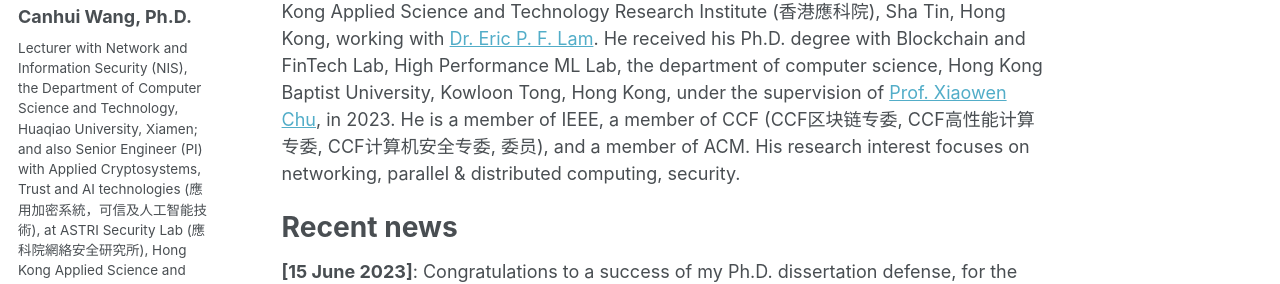
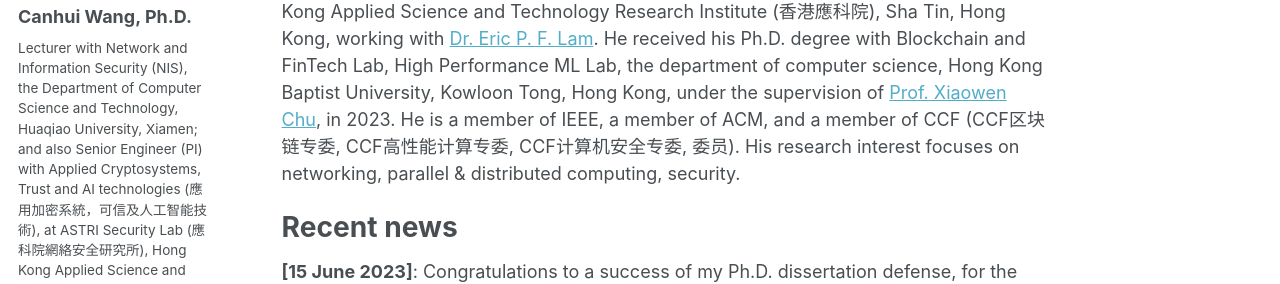
Before and after one commit to Canhui/canhui.github.io, a Jekyll site: the page built from _pages/about.md, in a window 1280 px wide and 1340 px high. Shown: the part 297-581 px from the top of the window. Built offline with Jekyll 4.4.1, drawn with Linux system fonts in a browser that asks for light colours.

```diff
--- a/_pages/about.md
+++ b/_pages/about.md
@@ -9,8 +9,7 @@ redirect_from:
   - /about.html
 ---
 
-Canhui Wang is currently a lecturer with Network and Information Security (NIS), the department of computer science and technology, Huaqiao University, Xiamen; He is also a senior engineer (PI) with a full sponsorship by Research Talent Hub, Innovation and Technology Fund (RTH-ITF), with Applied Cryptosystems, Trust and AI technologies (應用加密系統，可信及人工智能技術), at the ASTRI Security Lab (應科院網絡安全研究所), Hong Kong Applied Science and Technology Research Institute (香港應科院), Sha Tin, Hong Kong, working with [Dr. Eric P. F. Lam](https://www.linkedin.com/in/peifunglam2/). He received his Ph.D. degree with Blockchain and FinTech Lab, High Performance ML Lab, the department of computer science, Hong Kong Baptist University, Kowloon Tong, Hong Kong, under the supervision of [Prof. Xiaowen Chu](https://www.linkedin.com/in/xiaowen-chu-477b9120/), in 2023. He is a member of IEEE, a member of CCF (CCF区块链专委, CCF高性能计算专委, CCF计算机安全专委, 委员), and a member of ACM. His research interest focuses on networking, parallel & distributed computing, security.
-
+Canhui Wang is currently a lecturer with Network and Information Security (NIS), the department of computer science and technology, Huaqiao University, Xiamen; He is also a senior engineer (PI) with a full sponsorship by Research Talent Hub, Innovation and Technology Fund (RTH-ITF), with Applied Cryptosystems, Trust and AI technologies (應用加密系統，可信及人工智能技術), at the ASTRI Security Lab (應科院網絡安全研究所), Hong Kong Applied Science and Technology Research Institute (香港應科院), Sha Tin, Hong Kong, working with [Dr. Eric P. F. Lam](https://www.linkedin.com/in/peifunglam2/). He received his Ph.D. degree with Blockchain and FinTech Lab, High Performance ML Lab, the department of computer science, Hong Kong Baptist University, Kowloon Tong, Hong Kong, under the supervision of [Prof. Xiaowen Chu](https://www.linkedin.com/in/xiaowen-chu-477b9120/), in 2023. He is a member of IEEE, a member of ACM, and a member of CCF (CCF区块链专委, CCF高性能计算专委, CCF计算机安全专委, 委员). His research interest focuses on networking, parallel & distributed computing, security.
 
 Recent news
 ======
```
